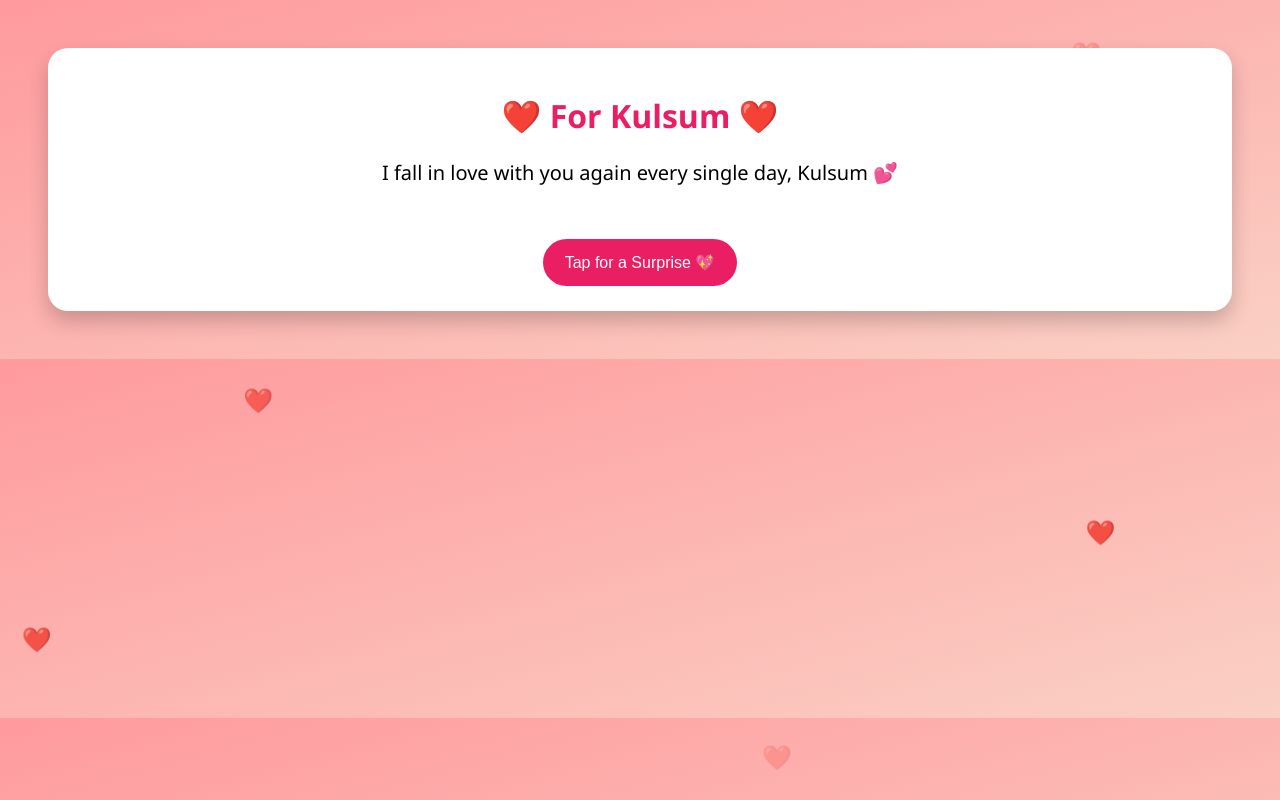
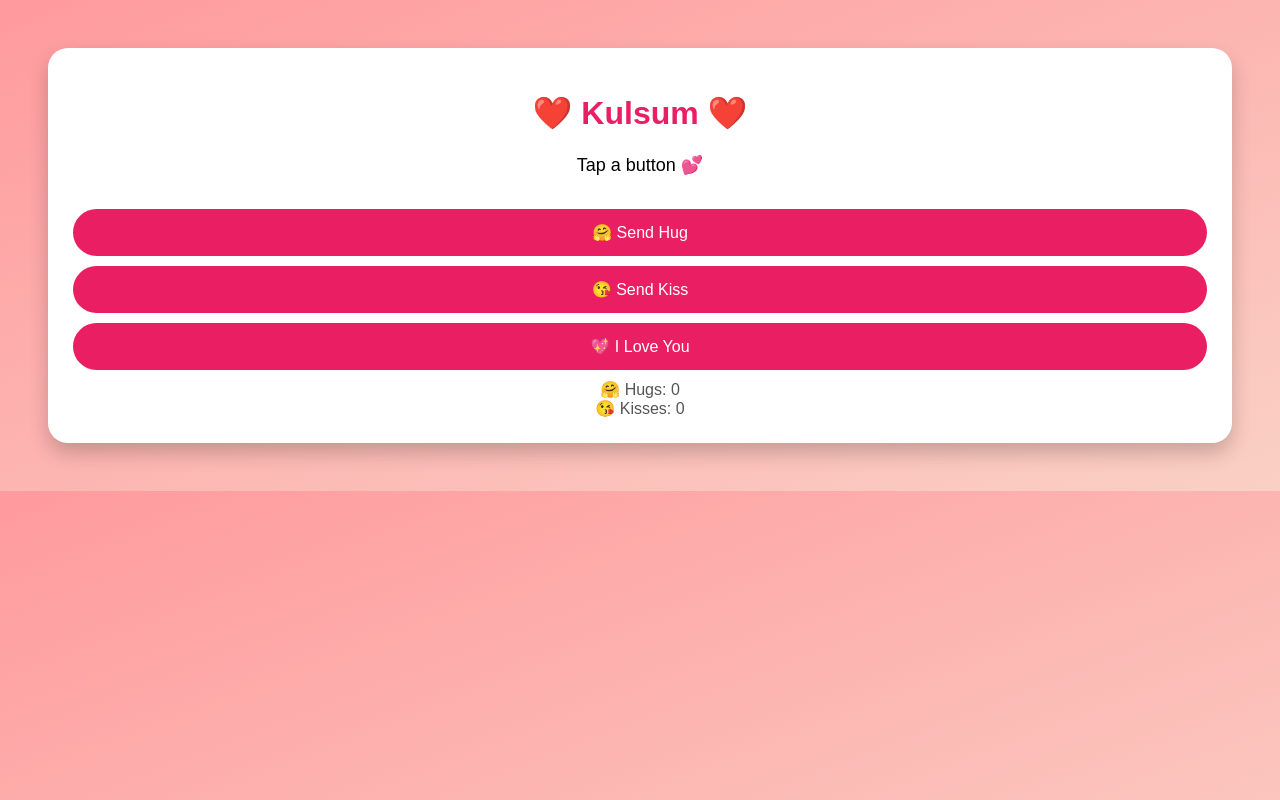
Before and after one commit to fahad3853/k, a Flask app: page / in a window 1280 px wide. Run offline with Flask 3, Linux system fonts and the light colour scheme.

Commit message:
Refactor index.html for improved layout and features

```diff
--- a/templates/index.html
+++ b/templates/index.html
@@ -7,10 +7,9 @@
     <style>
         body {
             background: linear-gradient(to bottom right, #ff9a9e, #fad0c4);
-            font-family: 'Segoe UI', sans-serif;
+            font-family: Arial, sans-serif;
             text-align: center;
             padding: 40px;
-            overflow: hidden;
         }
 
         .card {
@@ -18,9 +17,6 @@
             padding: 25px;
             border-radius: 20px;
             box-shadow: 0 10px 20px rgba(0,0,0,0.2);
-            position: relative;
-            z-index: 2;
-            animation: pop 0.8s ease;
         }
 
         h1 {
@@ -28,88 +24,73 @@
         }
 
         .message {
-            font-size: 20px;
-            margin: 20px 0;
-            min-height: 60px;
+            font-size: 18px;
+            margin: 15px 0;
+            min-height: 40px;
         }
 
         button {
+            display: block;
+            width: 100%;
+            margin: 10px 0;
             background: #e91e63;
             color: white;
             border: none;
-            padding: 14px 22px;
+            padding: 14px;
             font-size: 16px;
             border-radius: 30px;
             cursor: pointer;
         }
 
-        /* Floating hearts */
-        .heart {
-            position: absolute;
-            bottom: -20px;
-            font-size: 24px;
-            animation: floatUp 6s linear infinite;
-            opacity: 0.7;
-        }
-
-        @keyframes floatUp {
-            0% { transform: translateY(0); opacity: 0; }
-            20% { opacity: 1; }
-            100% { transform: translateY(-120vh); opacity: 0; }
-        }
-
-        @keyframes pop {
-            from { transform: scale(0.8); opacity: 0; }
-            to { transform: scale(1); opacity: 1; }
+        .counter {
+            font-size: 16px;
+            color: #555;
+            margin-top: 10px;
         }
     </style>
 </head>
 
 <body>
 
-    <!-- Floating hearts container -->
-    <div id="hearts"></div>
+    <div class="card">
+        <h1>❤️ Kulsum ❤️</h1>
 
-    <div class="card">
-        <h1>❤️ For Kulsum ❤️</h1>
-        <p class="message" id="message"></p>
-        <button onclick="showMessage()">Tap for a Surprise 💖</button>
+        <p class="message" id="message">
+            Tap a button 💕
+        </p>
+
+        <button onclick="sendHug()">🤗 Send Hug</button>
+        <button onclick="sendKiss()">😘 Send Kiss</button>
+        <button onclick="sendLove()">💖 I Love You</button>
+
+        <div class="counter">
+            🤗 Hugs: <span id="hugCount">0</span><br>
+            😘 Kisses: <span id="kissCount">0</span>
+        </div>
     </div>
 
     <script>
-        const messageText = "{{ message }}";
-        let index = 0;
+        let hugs = 0;
+        let kisses = 0;
 
-        function typeWriter() {
-            if (index < messageText.length) {
-                document.getElementById("message").innerHTML += messageText.charAt(index);
-                index++;
-                setTimeout(typeWriter, 50);
-            }
+        function sendHug() {
+            hugs++;
+            document.getElementById("hugCount").innerText = hugs;
+            document.getElementById("message").innerText =
+                "A warm hug just for you, Kulsum 🤗❤️";
         }
 
-        function showMessage() {
-            index = 0;
-            document.getElementById("message").innerHTML = "";
-            typeWriter();
+        function sendKiss() {
+            kisses++;
+            document.getElementById("kissCount").innerText = kisses;
+            document.getElementById("message").innerText =
+                "A sweet kiss sent to you, Kulsum 😘💕";
         }
 
-        // Auto start typing
-        typeWriter();
-
-        // Create floating hearts
-        setInterval(() => {
-            const heart = document.createElement("div");
-            heart.className = "heart";
-            heart.innerHTML = "❤️";
-            heart.style.left = Math.random() * 100 + "vw";
-            heart.style.animationDuration = (Math.random() * 3 + 4) + "s";
-            document.body.appendChild(heart);
-
-            setTimeout(() => {
-                heart.remove();
-            }, 7000);
-        }, 800);
+        function sendLove() {
+            document.getElementById("message").innerText =
+                "Kulsum, no matter what… I choose you. Always 💖";
+        }
     </script>
 
 </body>
```
